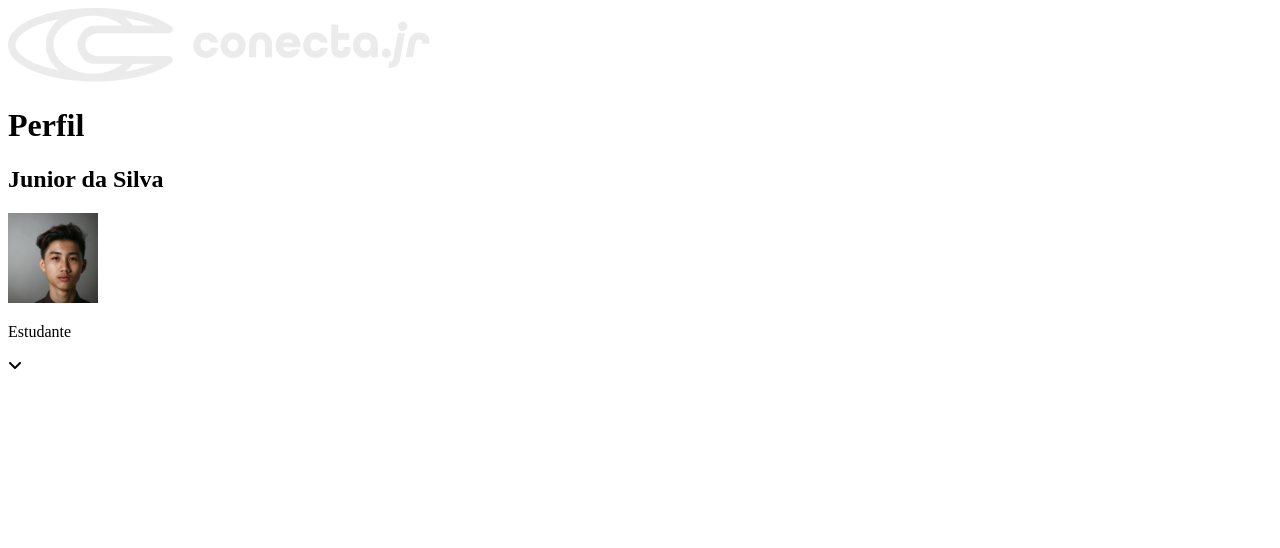
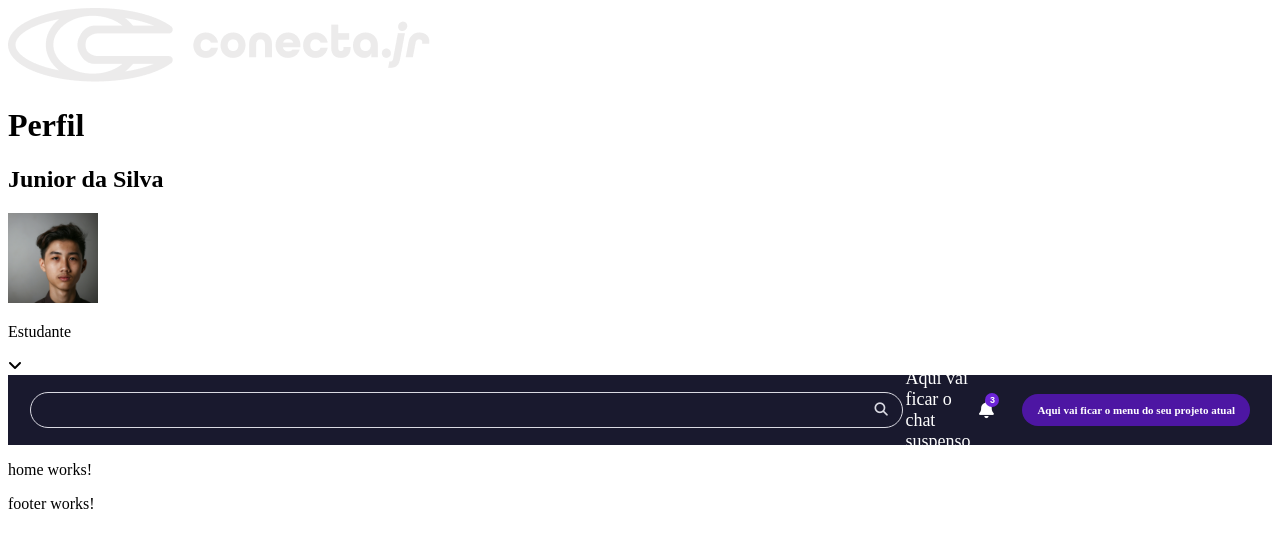
Before and after one commit to Gregory-Santos/ConectaJr, an Angular app: page /home in a window 1280 px wide. Before the commit this address led to /. Shown: the top 548 px of the page. Built offline with nearby package versions, Linux system fonts and the light colour scheme.

Commit message:
ajeita css e melhora o html; ajusta app-html

```diff
--- a/src/app/app.html
+++ b/src/app/app.html
@@ -1 +1,13 @@
-<app-side-bar-esquerda></app-side-bar-esquerda>
+<div class="app-layout">
+
+    <app-side-bar-esquerda></app-side-bar-esquerda>
+
+    <div class="app-body">
+        <app-header></app-header>
+
+        <router-outlet />
+    </div>
+
+    <app-footer></app-footer>
+
+</div>
--- a/src/app/app.routes.ts
+++ b/src/app/app.routes.ts
@@ -1,3 +1,9 @@
 import { Routes } from '@angular/router';
+import { Home } from './feats/home/home';
 
-export const routes: Routes = [];
+export const routes: Routes = [
+
+    { path: 'home', component: Home },
+    { path: '', redirectTo: 'home', pathMatch: 'full' }
+
+];
--- a/src/app/app.ts
+++ b/src/app/app.ts
@@ -1,9 +1,11 @@
 import { Component, signal } from '@angular/core';
 import { RouterOutlet } from '@angular/router';
 import { SideBarEsquerda } from './components/side-bar-esquerda/side-bar-esquerda';
+import { Footer } from './components/footer/footer';
+import { Header } from './components/header/header';
 
 @Component({
-  imports: [SideBarEsquerda],
+  imports: [SideBarEsquerda, Footer, RouterOutlet, Header],
   selector: 'app-root',
   styleUrl: './app.css',
   templateUrl: './app.html',
--- a/src/app/components/header/header.css
+++ b/src/app/components/header/header.css
@@ -0,0 +1,221 @@
+:host {
+  display: block;
+  width: 100%;
+}
+
+.header-component {
+  width: 100%;
+  height: 70px;
+
+  display: flex;
+  align-items: center;
+
+  padding: 0 22px;
+  box-sizing: border-box;
+
+  background-color: #19192e;
+  color: #ffffff;
+
+  gap: 22px;
+}
+
+
+/* =========================
+   BARRA DE PESQUISA
+========================= */
+
+.barra-pesquisa {
+  flex: 1;
+  display: flex;
+  align-items: center;
+}
+
+.barra-pesquisa form {
+  width: 100%;
+  height: 34px;
+
+  display: flex;
+  align-items: center;
+
+  border: 1px solid #d9d9e2;
+  border-radius: 20px;
+
+  overflow: hidden;
+}
+
+.barra-pesquisa input {
+  width: 100%;
+  height: 100%;
+
+  padding: 0 14px;
+
+  border: none;
+  outline: none;
+
+  background: transparent;
+  color: #ffffff;
+
+  font-size: 14px;
+}
+
+.barra-pesquisa input::placeholder {
+  color: #aaaabd;
+}
+
+.barra-pesquisa button {
+  width: 45px;
+  height: 100%;
+
+  display: flex;
+  align-items: center;
+  justify-content: center;
+
+  border: none;
+  background: transparent;
+
+  color: #d9d9e2;
+
+  cursor: pointer;
+
+  transition: 0.2s;
+}
+
+.barra-pesquisa button:hover {
+  color: #ffffff;
+}
+
+.barra-pesquisa button:disabled {
+  cursor: default;
+}
+
+
+/* =========================
+   CHAT
+========================= */
+
+.chat-suspenso {
+  width: 25px;
+  height: 40px;
+
+  display: flex;
+  align-items: center;
+  justify-content: center;
+
+  color: #ffffff;
+
+  font-size: 18px;
+}
+
+
+/* =========================
+   NOTIFICAÇÕES
+========================= */
+
+.notificacoes-suspenso {
+  position: relative;
+
+  width: 28px;
+  height: 40px;
+
+  display: flex;
+  align-items: center;
+  justify-content: center;
+}
+
+.botao-notificacao {
+  position: relative;
+
+  width: 35px;
+  height: 35px;
+
+  display: flex;
+  align-items: center;
+  justify-content: center;
+
+  border: none;
+  outline: none;
+
+  background: transparent;
+  color: #ffffff;
+
+  font-size: 17px;
+
+  cursor: pointer;
+
+  transition: 0.2s;
+}
+
+.botao-notificacao:hover {
+  color: #cfcfdc;
+}
+
+.contador-notificacao {
+  position: absolute;
+
+  top: 1px;
+  right: 1px;
+
+  min-width: 14px;
+  height: 14px;
+
+  display: flex;
+  align-items: center;
+  justify-content: center;
+
+  padding: 0 3px;
+
+  border-radius: 50%;
+
+  background-color: #6d24d9;
+  color: #ffffff;
+
+  font-size: 9px;
+  font-weight: 600;
+
+  box-sizing: border-box;
+}
+
+
+/* =========================
+   MENU DO PROJETO
+========================= */
+
+.menu-projeto-atual {
+  height: 32px;
+
+  display: flex;
+  align-items: center;
+
+  padding: 0 15px;
+
+  border-radius: 18px;
+
+  background-color: #4d16a3;
+  color: #ffffff;
+
+  font-size: 11px;
+  font-weight: 600;
+
+  white-space: nowrap;
+}
+
+
+/* =========================
+   RESPONSIVIDADE
+========================= */
+
+@media (max-width: 800px) {
+
+  .header-component {
+    gap: 12px;
+    padding: 0 15px;
+  }
+
+  .barra-pesquisa {
+    min-width: 0;
+  }
+
+  .menu-projeto-atual {
+    display: none;
+  }
+}
--- a/src/app/components/header/header.html
+++ b/src/app/components/header/header.html
@@ -1 +1,27 @@
-<p>header works!</p>
+<div class="header-component">
+    <div class="barra-pesquisa">
+        <form (submit)="pesquisar($event)">
+            <input type="text" [formField]="pesquisaForm" />
+            <button [disabled]="pesquisaForm().invalid()">
+                <i class="fa-solid fa-magnifying-glass"></i>
+            </button>
+        </form>
+    </div>
+
+    <div class="chat-suspenso">
+        <span>Aqui vai ficar o chat suspenso</span>
+    </div>
+
+    <div class="notificacoes-suspenso">
+        <button class="botao-notificacao" type="button">
+            <i class="fa-solid fa-bell"></i>
+
+            <span class="contador-notificacao">3</span>
+        </button>
+
+    </div>
+
+    <div class="menu-projeto-atual">
+        <span>Aqui vai ficar o menu do seu projeto atual</span>
+    </div>
+</div>
--- a/src/app/components/header/header.ts
+++ b/src/app/components/header/header.ts
@@ -1,9 +1,20 @@
-import { Component } from '@angular/core';
+import { Component, signal } from '@angular/core';
+import { form, FormField } from '@angular/forms/signals';
 
 @Component({
-  imports: [],
+  imports: [FormField],
   selector: 'app-header',
   styleUrl: './header.css',
   templateUrl: './header.html',
 })
-export class Header {}
+export class Header {
+
+  pesquisaModel = signal<string>("");
+
+  pesquisaForm = form(this.pesquisaModel);
+
+  pesquisar(event: SubmitEvent) {
+     event.preventDefault();
+
+  }
+}
```
